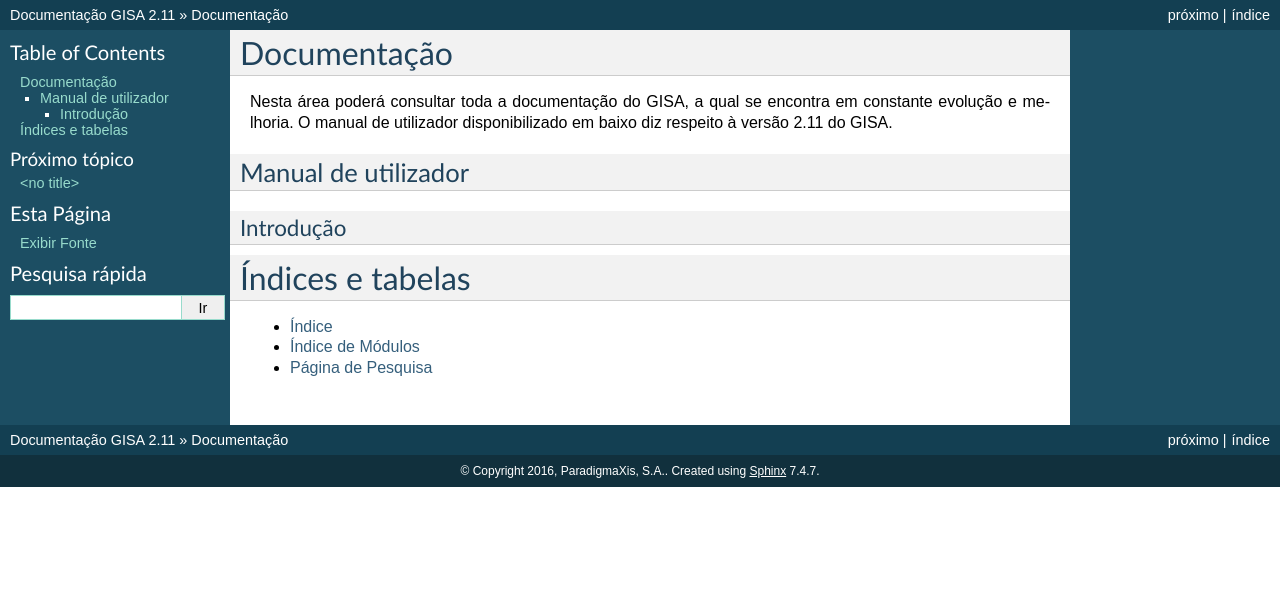
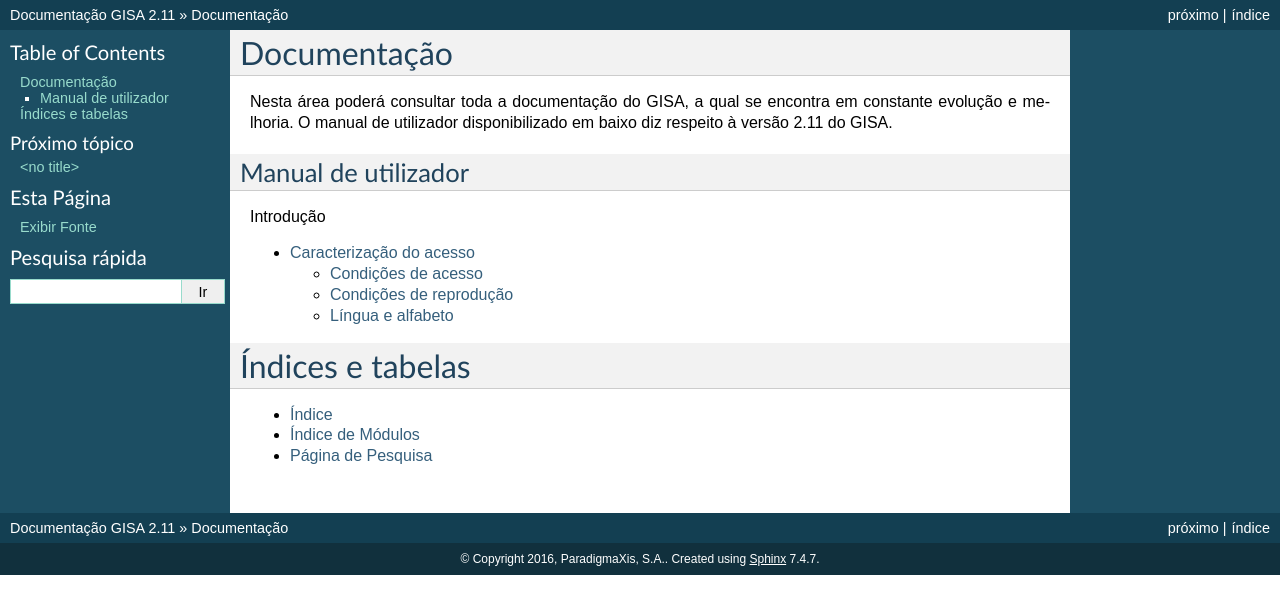
Before and after one commit to bmm/readthedocs, a Sphinx documentation site: the page built from docs/index.rst, in a window 1280 px wide. Shown: the top 614 px of the page. Built offline with Sphinx 7.4.7, drawn with Linux system fonts in a browser that asks for light colours.

Commit message:
Introduction

```diff
--- a/docs/index.rst
+++ b/docs/index.rst
@@ -11,13 +11,20 @@
 Manual de utilizador
 --------------------
 
-Introdução
-++++++++++
-
 .. toctree::
    :maxdepth: 2
+   :caption: Introdução
 
    introducao
+   acesso
+
+
+.. Introdução
+.. ++++++++++
+
+.. .. toctree::
+   :maxdepth: 2
+
 .. Conteúdo:
 
 .. .. toctree::
```
